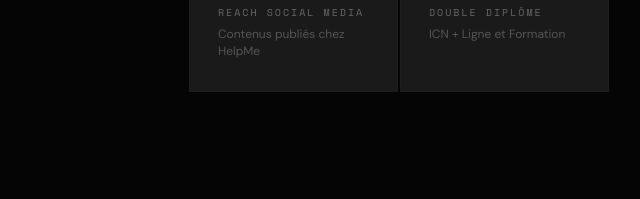
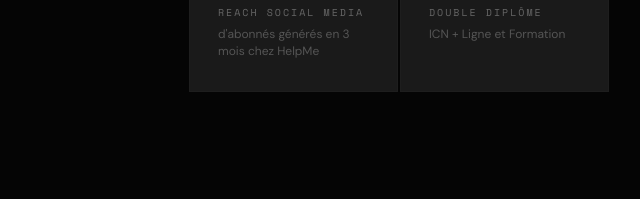
Before and after one commit to baptistevial7/portfolio2, a plain HTML site: page index.html in a window 1280 px wide. Shown: the part 534-733 px from the top of the page, 537-1177 px from the left. Drawn offline with nearby package versions, Linux system fonts and the light colour scheme.

Commit message:
Update index.html

```diff
--- a/index.html
+++ b/index.html
@@ -1012,7 +1012,7 @@
       <div class="stat-block">
         <div class="stat-num">1,5K+</div>
         <div class="stat-label">Reach Social Media</div>
-        <div class="stat-sub">Contenus publiés chez HelpMe</div>
+        <div class="stat-sub">d'abonnés générés en 3 mois chez HelpMe</div>
       </div>
       <div class="stat-block">
         <div class="stat-num">Bac+3</div>
```
